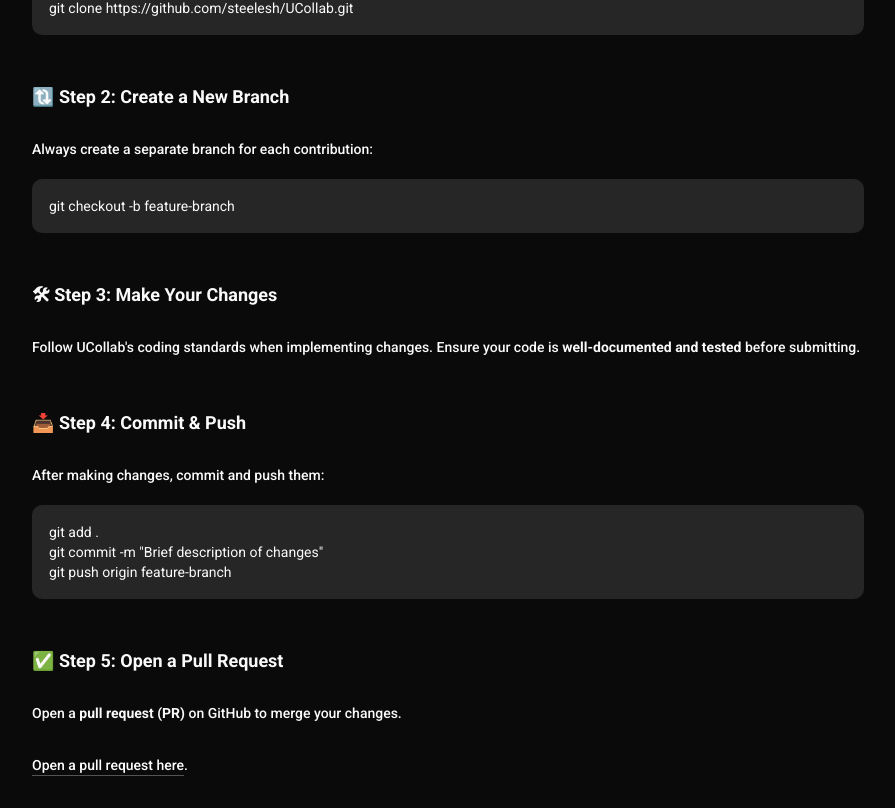
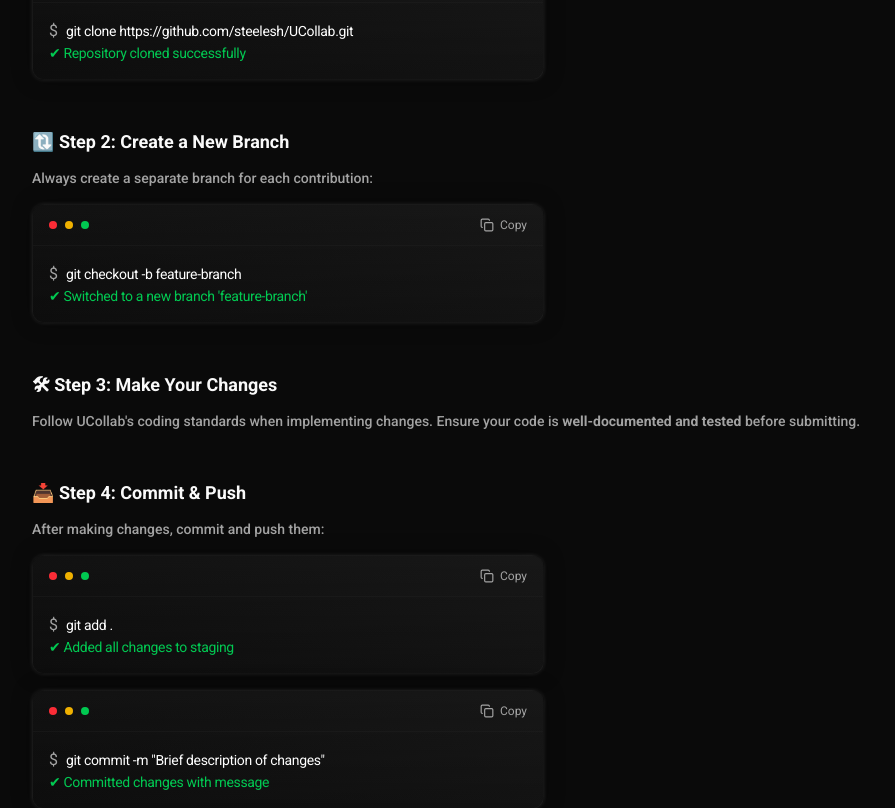
Before and after one commit to steelesh/UCollab, a Next.js app: page /c/contribution-guide in a window 1280 px wide. Shown: the part 692-1500 px from the top of the page, without its empty margins (192-1087 px from the left). Built offline with nearby package versions, Linux system fonts and the light colour scheme; no server answers; what @azure/storage-blob, http-status-codes would draw is missing.

Commit message:
improved contribution guide page with terminal component

```diff
--- a/src/app/(protected)/c/contribution-guide/page.tsx
+++ b/src/app/(protected)/c/contribution-guide/page.tsx
@@ -1,5 +1,5 @@
+import { AnimatedSpan, Terminal, TypingAnimation } from "~/components/magicui/terminal";
 import { PageBreadcrumb } from "~/components/navigation/page-breadcrumb";
-import { CodeBlock } from "~/components/ui/code-block";
 import { Container } from "~/components/ui/container";
 import { Header } from "~/components/ui/header";
 import { H1 } from "~/components/ui/heading";
@@ -54,7 +54,7 @@ export default function Page() {
       </Section>
       <Section>
         <Large>🌿 Step 1: Fork & Clone the Repository</Large>
-        <P>
+        <Muted>
           <Small>
             Start by
             {" "}
@@ -62,25 +62,31 @@ export default function Page() {
             {" "}
             the UCollab repository on GitHub.
           </Small>
-        </P>
-        <CodeBlock>
-          git clone https://github.com/steelesh/UCollab.git
-        </CodeBlock>
+        </Muted>
+        <Terminal className="mt-4">
+          <TypingAnimation delay={500}>git clone https://github.com/steelesh/UCollab.git</TypingAnimation>
+          <AnimatedSpan delay={4000} className="text-green-500 select-none">
+            <span>✔ Repository cloned successfully</span>
+          </AnimatedSpan>
+        </Terminal>
       </Section>
       <Section>
         <Large>🔃 Step 2: Create a New Branch</Large>
-        <P>
+        <Muted>
           <Small>
             Always create a separate branch for each contribution:
           </Small>
-        </P>
-        <CodeBlock>
-          git checkout -b feature-branch
-        </CodeBlock>
+        </Muted>
+        <Terminal className="mt-4">
+          <TypingAnimation delay={500}>git checkout -b feature-branch</TypingAnimation>
+          <AnimatedSpan delay={3000} className="text-green-500 select-none">
+            <span>✔ Switched to a new branch 'feature-branch'</span>
+          </AnimatedSpan>
+        </Terminal>
       </Section>
       <Section>
         <Large>🛠 Step 3: Make Your Changes</Large>
-        <P>
+        <Muted>
           <Small>
             Follow UCollab's coding standards when implementing changes. Ensure your code is
             {" "}
@@ -88,22 +94,37 @@ export default function Page() {
             {" "}
             before submitting.
           </Small>
-        </P>
+        </Muted>
       </Section>
       <Section>
         <Large>📥 Step 4: Commit & Push</Large>
-        <P>
+        <Muted>
           <Small>
             After making changes, commit and push them:
           </Small>
-        </P>
-        <CodeBlock>
-          {"git add .\ngit commit -m \"Brief description of changes\"\ngit push origin feature-branch"}
-        </CodeBlock>
+        </Muted>
+        <Terminal className="mt-4">
+          <TypingAnimation delay={500}>git add .</TypingAnimation>
+          <AnimatedSpan delay={2500} className="text-green-500 select-none">
+            <span>✔ Added all changes to staging</span>
+          </AnimatedSpan>
+        </Terminal>
+        <Terminal className="mt-4">
+          <TypingAnimation delay={500}>git commit -m "Brief description of changes"</TypingAnimation>
+          <AnimatedSpan delay={3500} className="text-green-500 select-none">
+            <span>✔ Committed changes with message</span>
+          </AnimatedSpan>
+        </Terminal>
+        <Terminal className="mt-4">
+          <TypingAnimation delay={500}>git push origin feature-branch</TypingAnimation>
+          <AnimatedSpan delay={3500} className="text-green-500 select-none">
+            <span>✔ Pushed changes to remote branch</span>
+          </AnimatedSpan>
+        </Terminal>
       </Section>
       <Section>
         <Large>✅ Step 5: Open a Pull Request</Large>
-        <P>
+        <Muted>
           <Small>
             Open a
             {" "}
@@ -111,15 +132,15 @@ export default function Page() {
             {" "}
             on GitHub to merge your changes.
           </Small>
-        </P>
-        <P>
+        </Muted>
+        <Muted className="mt-4">
           <Small>
             <TypographyLink href="https://github.com/steelesh/UCollab/pulls" isExternal>
               Open a pull request here
             </TypographyLink>
             .
           </Small>
-        </P>
+        </Muted>
       </Section>
       <Section>
         <Large>📜 Contribution Best Practices</Large>
@@ -150,14 +171,14 @@ export default function Page() {
         </List>
       </Section>
       <Section className="text-center mt-20">
-        <Small>
-          <Muted>
+        <Muted>
+          <Small>
             Have questions? Reach out at
             {" "}
             <TypographyLink href="mailto:support@ucollab.com">support@ucollab.com</TypographyLink>
             .
-          </Muted>
-        </Small>
+          </Small>
+        </Muted>
       </Section>
     </Container>
   );
--- /dev/null
+++ b/src/components/magicui/terminal.tsx
@@ -0,0 +1,177 @@
+"use client";
+
+import type { MotionProps } from "motion/react";
+
+import { Check, Copy } from "lucide-react";
+import { motion } from "motion/react";
+import { useEffect, useRef, useState } from "react";
+
+import { cn } from "~/lib/utils";
+
+type AnimatedSpanProps = {
+  children: React.ReactNode;
+  delay?: number;
+  className?: string;
+} & MotionProps;
+
+export function AnimatedSpan({
+  children,
+  delay = 0,
+  className,
+  ...props
+}: AnimatedSpanProps) {
+  return (
+    <motion.div
+      initial={{ opacity: 0, y: -5 }}
+      animate={{ opacity: 1, y: 0 }}
+      transition={{ duration: 0.3, delay: delay / 1000 }}
+      className={cn("grid text-sm font-normal tracking-tight select-none", className)}
+      {...props}
+    >
+      {children}
+    </motion.div>
+  );
+}
+
+type TypingAnimationProps = {
+  children: string;
+  className?: string;
+  duration?: number;
+  delay?: number;
+  as?: React.ElementType;
+} & MotionProps;
+
+export function TypingAnimation({
+  children,
+  className,
+  duration = 60,
+  delay = 0,
+  as: Component = "span",
+  ...props
+}: TypingAnimationProps) {
+  if (typeof children !== "string") {
+    throw new TypeError("TypingAnimation: children must be a string. Received:");
+  }
+
+  const MotionComponent = motion.create(Component, {
+    forwardMotionProps: true,
+  });
+
+  const [displayedText, setDisplayedText] = useState<string>("");
+  const [started, setStarted] = useState(false);
+  const elementRef = useRef<HTMLElement | null>(null);
+
+  useEffect(() => {
+    const startTimeout = setTimeout(() => {
+      setStarted(true);
+    }, delay);
+    return () => clearTimeout(startTimeout);
+  }, [delay]);
+
+  useEffect(() => {
+    if (!started)
+      return;
+
+    let i = 0;
+    const typingEffect = setInterval(() => {
+      if (i < children.length) {
+        setDisplayedText(children.substring(0, i + 1));
+        i++;
+      } else {
+        clearInterval(typingEffect);
+      }
+    }, duration);
+
+    return () => {
+      clearInterval(typingEffect);
+    };
+  }, [children, duration, started]);
+
+  return (
+    <MotionComponent
+      ref={elementRef}
+      className={cn("text-sm font-normal tracking-tight text-white select-text", className)}
+      {...props}
+    >
+      {displayedText}
+    </MotionComponent>
+  );
+}
+
+type TerminalProps = {
+  children: React.ReactNode;
+  className?: string;
+  prompt?: string;
+  delay?: number;
+};
+
+export function Terminal({ children, className, prompt = "$" }: TerminalProps) {
+  const [copied, setCopied] = useState(false);
+  const commandRef = useRef<HTMLSpanElement>(null);
+
+  const copyCommand = () => {
+    if (commandRef.current) {
+      const text = commandRef.current.textContent;
+      if (text) {
+        const parts = text.split("✔");
+        if (parts[0]) {
+          navigator.clipboard.writeText(parts[0].trim());
+          setCopied(true);
+          setTimeout(() => setCopied(false), 2000);
+        }
+      }
+    }
+  };
+
+  return (
+    <div
+      className={cn(
+        "relative overflow-hidden bg-gradient-to-br from-neutral-950 to-neutral-900 text-neutral-100 border border-neutral-800/30 shadow-[0_0_20px_rgba(0,0,0,0.35),0_0_4px_rgba(255,255,255,0.12)] backdrop-blur-sm hover:shadow-[0_0_30px_rgba(0,0,0,0.45),0_0_6px_rgba(255,255,255,0.18)] hover:border-neutral-700/50 transition-all duration-500 ease-in-out z-0 h-full max-h-[400px] w-full max-w-lg rounded-xl",
+        className,
+      )}
+    >
+      <div className="absolute inset-0 pointer-events-none">
+        <div className="absolute inset-0 bg-gradient-to-b from-white/[0.03] to-transparent" />
+        <div className="absolute inset-0 bg-gradient-to-t from-black/20 to-transparent" />
+      </div>
+      <button
+        type="button"
+        onClick={copyCommand}
+        className="absolute top-2 right-2 z-20 flex items-center cursor-pointer gap-1.5 px-2 py-1 text-xs text-muted-foreground hover:text-white transition-colors duration-200 rounded-md "
+      >
+        {copied
+          ? (
+              <span className="flex items-center gap-1.5">
+                <Check className="h-3.5 w-3.5" />
+                <span>Copied!</span>
+              </span>
+            )
+          : (
+              <span className="flex items-center gap-1.5">
+                <Copy className="h-3.5 w-3.5" />
+                <span>Copy</span>
+              </span>
+            )}
+      </button>
+      <div className="relative z-10">
+        <div className="flex flex-col gap-y-2 border-b border-neutral-800/30 p-4">
+          <div className="flex flex-row gap-x-2">
+            <div className="h-2 w-2 rounded-full bg-red-500"></div>
+            <div className="h-2 w-2 rounded-full bg-yellow-500"></div>
+            <div className="h-2 w-2 rounded-full bg-green-500"></div>
+          </div>
+        </div>
+        <pre className="p-4">
+          <code className="grid gap-y-1 overflow-auto">
+            <div className="group">
+              <span className="text-muted-foreground mr-2 select-none">{prompt}</span>
+              <span ref={commandRef} className="text-white select-text">
+                {children}
+              </span>
+            </div>
+          </code>
+        </pre>
+      </div>
+    </div>
+  );
+}
```
